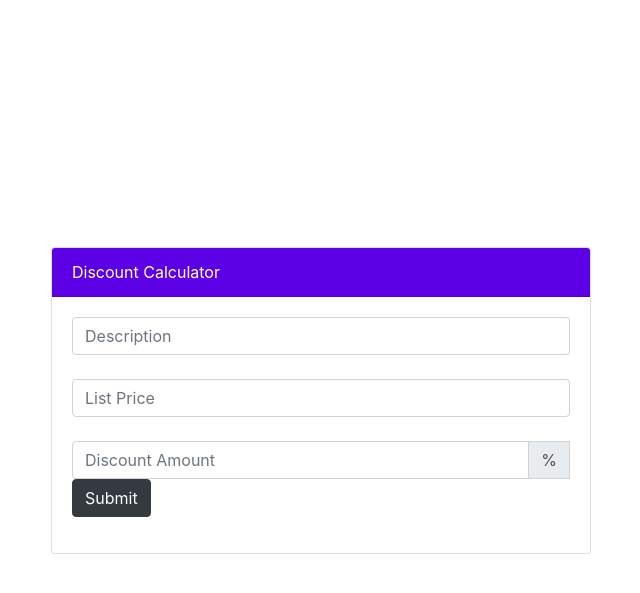
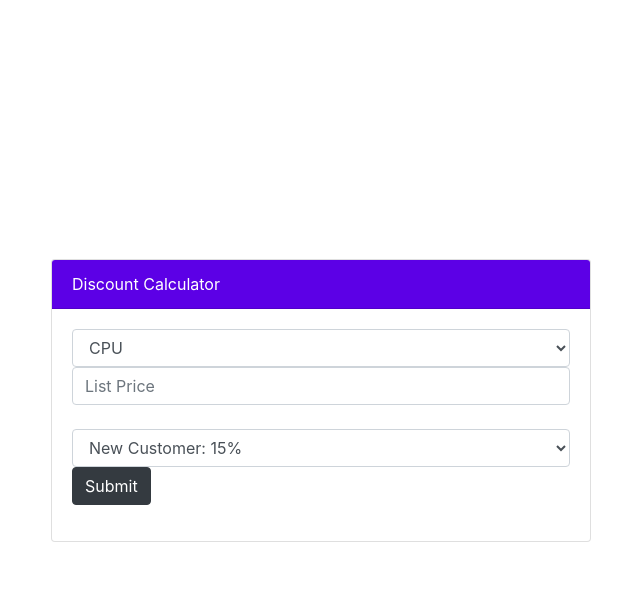
Before and after one commit to OTCCIS239/product-discount-ShiroKitty, a PHP site: page / in a window 1280 px wide. Shown: the top 593 px of the page, without its empty margins (604-1244 px from the left). Run offline with PHP 8.4, Linux system fonts and the light colour scheme; some libraries are stand-ins or nearby versions.

Commit message:
adds dropdown menus

```diff
--- a/index.php
+++ b/index.php
@@ -1,3 +1,26 @@
+
+
+<?php
+
+$products = [
+    "CPU",
+    "Motherboard",
+    "Catnip",
+    "16GB 4x4 DDR4 RAM",
+    "3 TB Hard Drive"
+];
+
+$coupons = [
+    "New Customer" => 15,
+    "Student" => 20,
+    "Tj" => 75
+]
+
+?>
+
+
+
+
 <!doctype html>
 <html lang="en">
     <head>
@@ -22,13 +45,28 @@
                         <div class="card-body" id="cBody">
                             <form action="discount.php" method="post">
                                 <div class="form-group">
-                                    <input type="text" class="form-control" name="description" placeholder="Description"></br>
+                                    <!-- <input type="text" class="form-control" name="description" placeholder="Description"></br> -->
+                                    <select class="form-control" name="description">
+                                        <?php foreach($products as $product): ?>
+                                            <option value="<?= $product ?>"><?= $product ?></option>
+                                        <?php endforeach; ?>
+                                    </select>
                                     <input type="text" class="form-control" name="list_price" placeholder="List Price"><br>
                                     <div class="input-group">
+
+                                    <select class="form-control" name="discount_percent">
+                                        <?php foreach($coupons as $coupon => $discountAmount): ?>
+                                            <option value="<?= $discountAmount ?>"><?= "$coupon: $discountAmount%" ?></option>
+                                        <?php endforeach; ?>
+                                    </select>
+
+                                    <!--
                                         <input type="text" class="form-control" name="discount_percent" placeholder="Discount Amount">
+
                                         <div class="input-group-append">
                                             <span class="input-group-text">%</span><br>
                                         </div>
+                                    -->
                                     </div>
                                     <div id="button">
                                         <input type="submit" class="btn btn-dark" value="Submit"><br>
```
